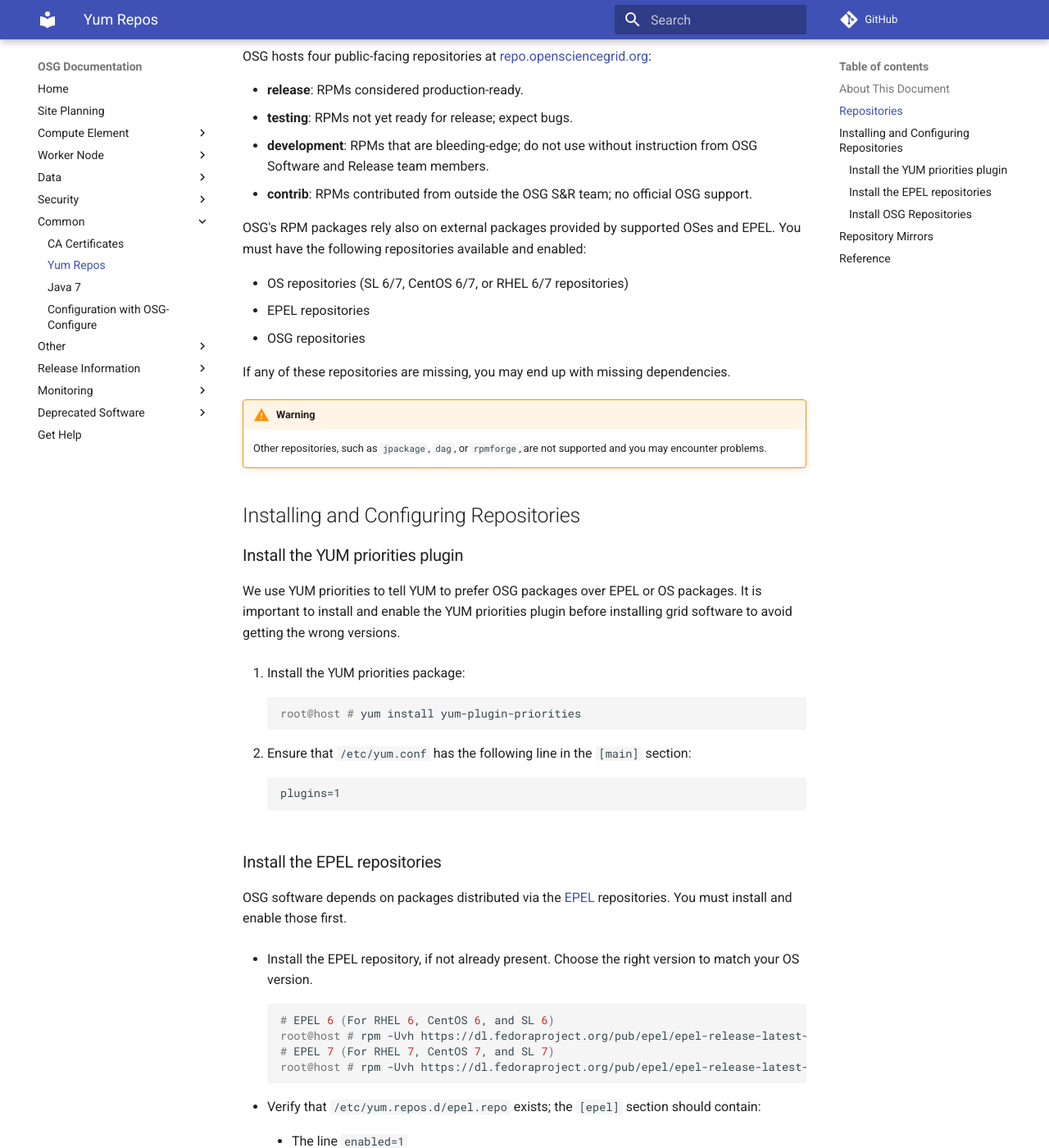
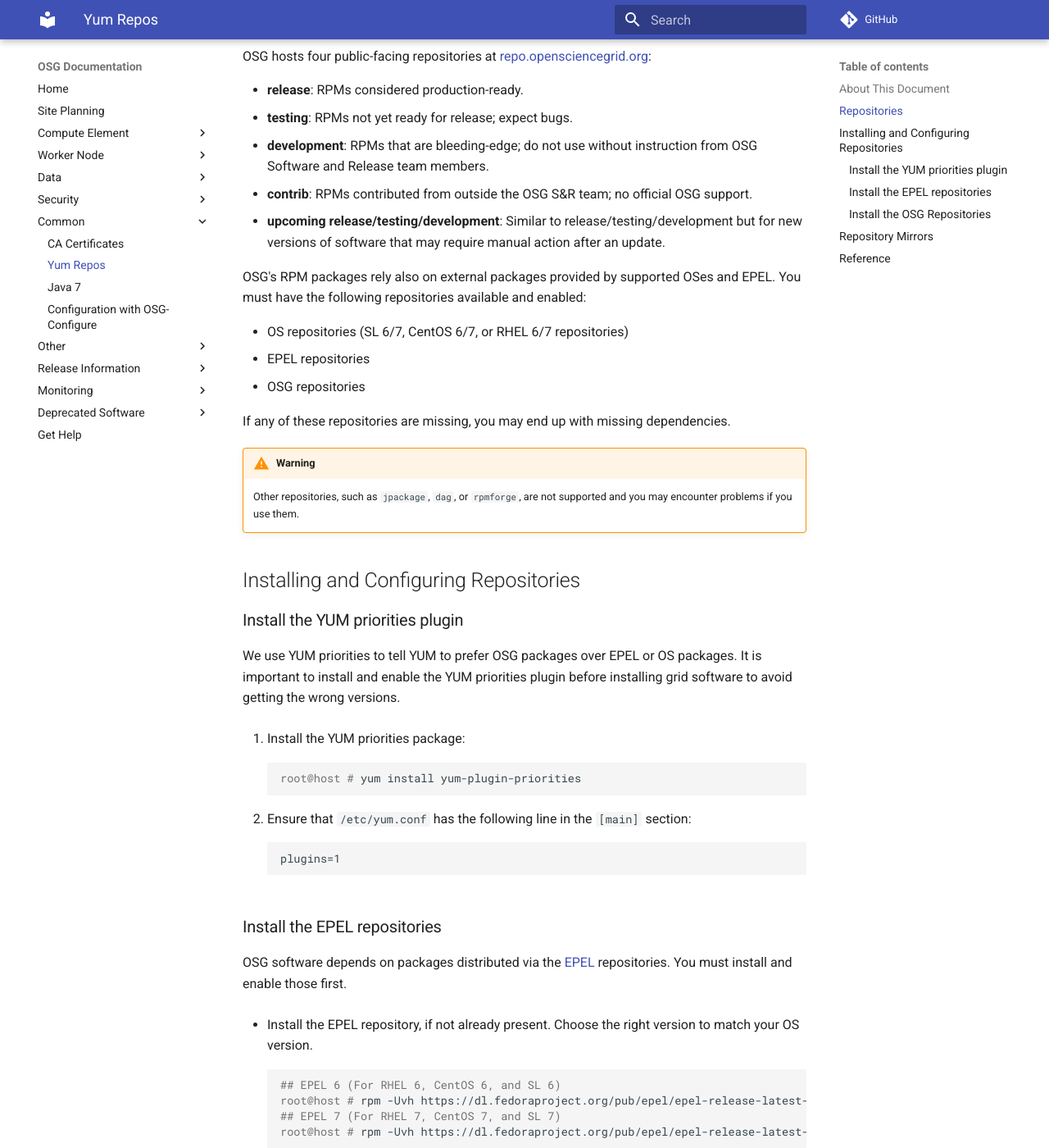
Before and after one commit to osg-htc/docs, an MkDocs documentation site: the page built from docs/common/yum.md, in a window 1280 px wide and 1400 px high, scrolled down 317 px. Shown: the whole window at 82% size. Built offline with MkDocs 1.6.1 and Material for MkDocs 9.7.7, drawn with Linux system fonts in a browser that asks for light colours; comment, search, counter and statistics services are not loaded; old or Windows-style settings are respelled for this version of MkDocs; some of the changed text lies outside the part shown.

Commit message:
Fix issues from review

```diff
--- a/docs/common/yum.md
+++ b/docs/common/yum.md
@@ -18,6 +18,7 @@ OSG hosts four public-facing repositories at [repo.opensciencegrid.org](https://
       do not use without instruction from OSG Software and Release team members.
 -   **contrib**: RPMs contributed from outside the OSG S&R team;
       no official OSG support.
+-   **upcoming release/testing/development**: Similar to release/testing/development but for new versions of software that may require manual action after an update.
 
 OSG's RPM packages rely also on external packages provided by supported OSes and EPEL. You must have the following repositories available and enabled:
 
@@ -28,7 +29,7 @@ OSG's RPM packages rely also on external packages provided by supported OSes and
 If any of these repositories are missing, you may end up with missing dependencies.
 
 !!! warning
-    Other repositories, such as `jpackage`, `dag`, or `rpmforge`, are not supported and you may encounter problems.
+    Other repositories, such as `jpackage`, `dag`, or `rpmforge`, are not supported and you may encounter problems if you use them.
 
 
 Installing and Configuring Repositories
@@ -57,9 +58,9 @@ You must install and enable those first.
 -   Install the EPEL repository, if not already present.  Choose the right version to match your OS version.
 
         :::console
-        # EPEL 6 (For RHEL 6, CentOS 6, and SL 6)
+        ## EPEL 6 (For RHEL 6, CentOS 6, and SL 6)
         root@host # rpm -Uvh https://dl.fedoraproject.org/pub/epel/epel-release-latest-6.noarch.rpm
-        # EPEL 7 (For RHEL 7, CentOS 7, and SL 7)
+        ## EPEL 7 (For RHEL 7, CentOS 7, and SL 7)
         root@host # rpm -Uvh https://dl.fedoraproject.org/pub/epel/epel-release-latest-7.noarch.rpm
 
 -   Verify that `/etc/yum.repos.d/epel.repo` exists; the `[epel]` section should contain:
@@ -74,7 +75,7 @@ You must install and enable those first.
     you might have dependency resolution ("depsolving") issues otherwise.
 
 
-### Install OSG Repositories
+### Install the OSG Repositories
 
 This document assumes a fresh install.
 For instructions on upgrading from one OSG series to another, see the [release series document](/release/release_series#updating-from-old).
@@ -134,4 +135,4 @@ If you are interested in having your mirror be part of the OSG's default set of
 Reference
 ---------
 
--   [Basic use of Yum](../release/yum-basics.md)
+-   [Basic use of Yum](/release/yum-basics.md)
```
Also changed, not shown: other parts of docs/common/yum.md (+1 -1 lines).
